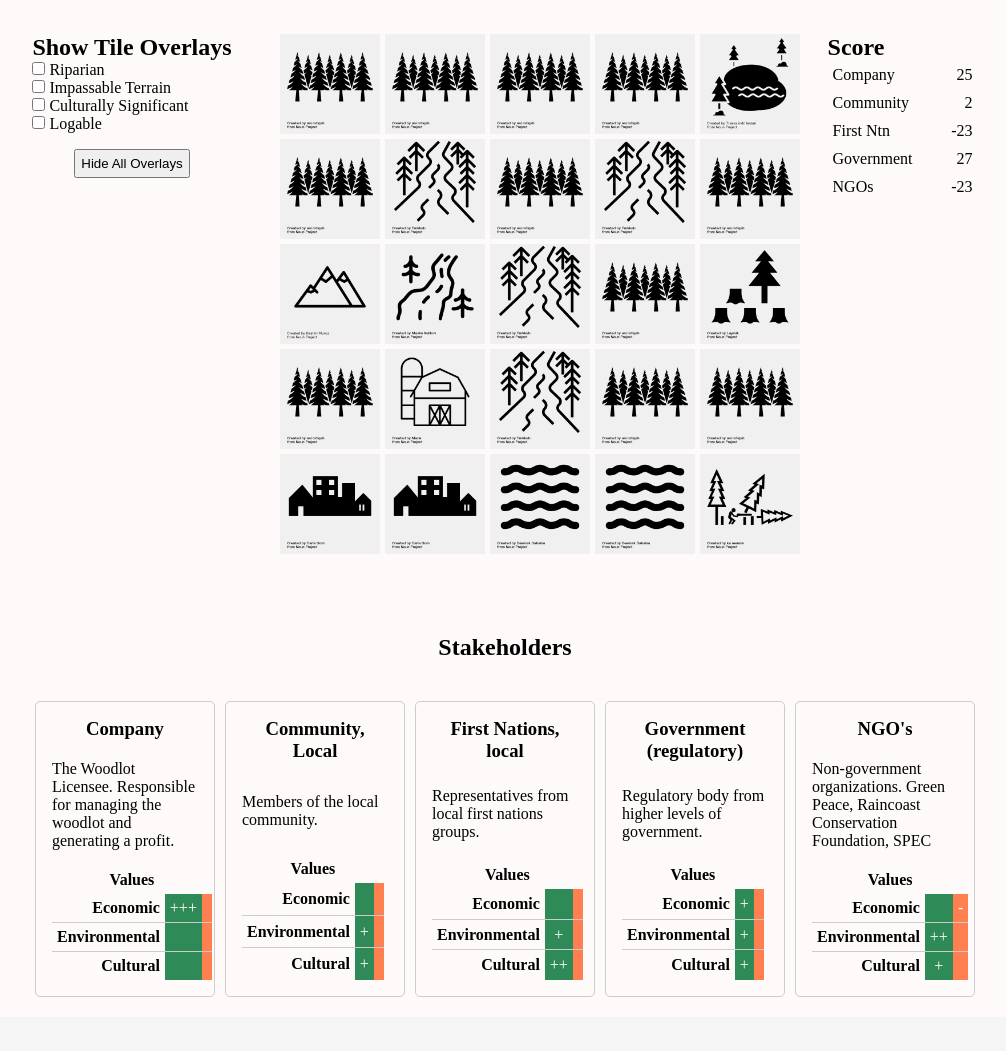
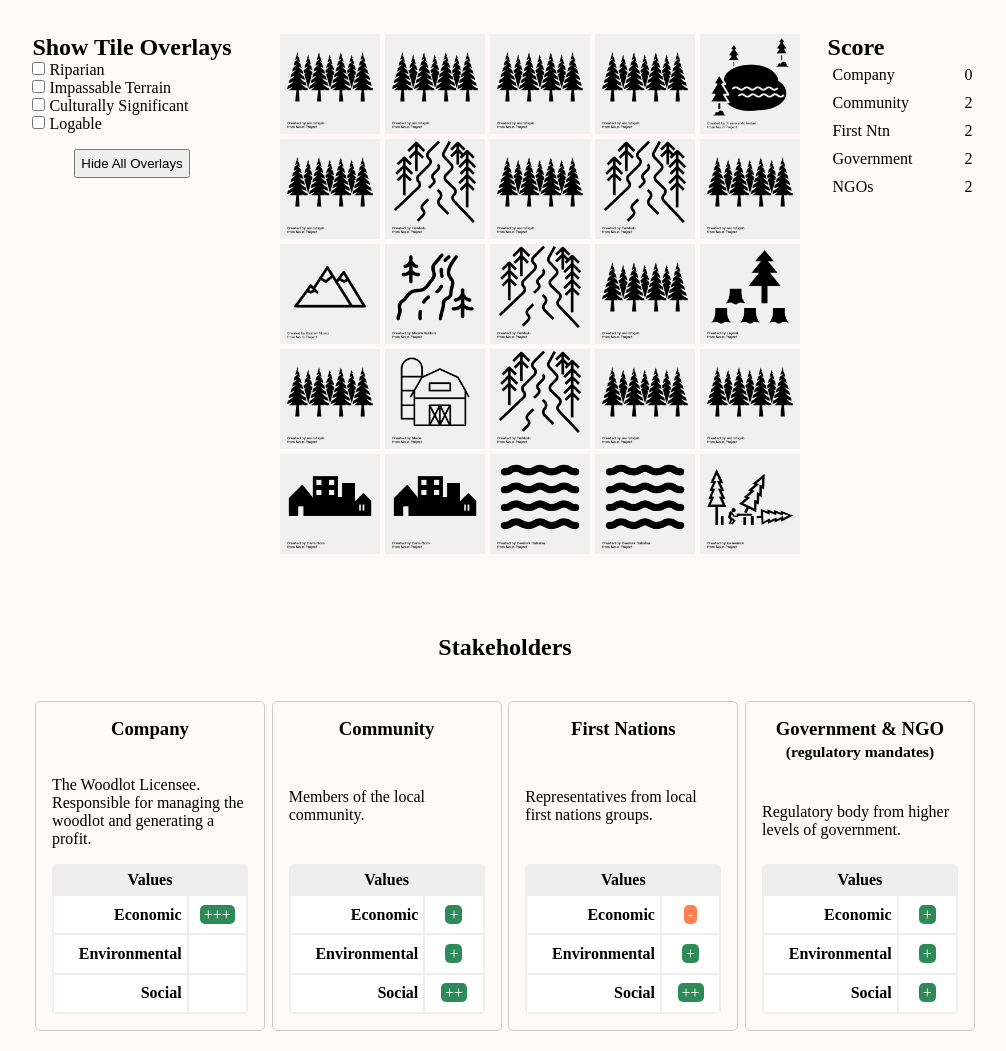
Before and after one commit to gdouglas/wm-game, a plain HTML site: page index.html in a window 1280 px wide. Shown: the part 140-1191 px from the top of the page, without its empty margins (135-1141 px from the left). Before the commit the page ends 1157 px from the top, so only its background shows below. Drawn offline with Linux system fonts and the light colour scheme.

Commit message:
stakeholder style changes

```diff
--- a/index.html
+++ b/index.html
@@ -42,7 +42,7 @@
     <div id="stakeholders">
       <div id="stakeholder-1" class="stakeholder-card">
         <h3>Company</h3>
-        <p>The Woodlot Licensee. Responsible for managing the woodlot and generating a profit.</p>
+        <p class="stakeholder-description">The Woodlot Licensee. Responsible for managing the woodlot and generating a profit.</p>
         <table>
           <thead>
             <tr>
@@ -52,25 +52,22 @@
           <tbody>
             <tr>
               <td>Economic</td>
-              <td>+++</td>
-              <td></td>
+              <td><span class="positive">+++</span></td>
             </tr>
             <tr>
               <td>Environmental</td>
               <td></td>
-              <td></td>
             </tr>
             <tr>
-              <td>Cultural</td>
-              <td></td>
+              <td>Social</td>
               <td></td>
             </tr>
           </tbody>
         </table>
       </div>
       <div id="stakeholder-2" class="stakeholder-card">
-        <h3>Community, Local</h3>
-        <p>Members of the local community.</p>
+        <h3>Community</h3>
+        <p class="stakeholder-description">Members of the local community.</p>
         <table>
           <thead>
             <tr>
@@ -80,25 +77,22 @@
           <tbody>
             <tr>
               <td>Economic</td>
-              <td></td>
-              <td></td>
+              <td><span class="positive">+</span></td>
             </tr>
             <tr>
               <td>Environmental</td>
-              <td>+</td>
-              <td></td>
+              <td><span class="positive">+</span></td>
             </tr>
             <tr>
-              <td>Cultural</td>
-              <td>+</td>
-              <td></td>
+              <td>Social</td>
+              <td><span class="positive">++</span></td>
             </tr>
           </tbody>
         </table>
       </div>
       <div id="stakeholder-3" class="stakeholder-card">
-        <h3>First Nations, local</h3>
-        <p>Representatives from local first nations groups.</p>
+        <h3>First Nations</h3>
+        <p class="stakeholder-description">Representatives from local first nations groups.</p>
         <table>
           <thead>
             <tr>
@@ -108,25 +102,22 @@
           <tbody>
             <tr>
               <td>Economic</td>
-              <td></td>
-              <td></td>
+              <td><span class="negative">-</span></td>
             </tr>
             <tr>
               <td>Environmental</td>
-              <td>+</td>
-              <td></td>
+              <td><span class="positive">+</span></td>
             </tr>
             <tr>
-              <td>Cultural</td>
-              <td>++</td>
-              <td></td>
+              <td>Social</td>
+              <td><span class="positive">++</span></td>
             </tr>
           </tbody>
         </table>
       </div>
       <div id="stakeholder-4" class="stakeholder-card">
-        <h3>Government (regulatory)</h3>
-        <p>Regulatory body from higher levels of government.</p>
+        <h3>Government & NGO <br><small>(regulatory mandates)</small></h3>
+        <p class="stakeholder-description">Regulatory body from higher levels of government.</p>
         <table>
           <thead>
             <tr>
@@ -136,50 +127,19 @@
           <tbody>
             <tr>
               <td>Economic</td>
-              <td>+</td>
-              <td></td>
+              <td><span class="positive">+</span></td>
             </tr>
             <tr>
               <td>Environmental</td>
-              <td>+</td>
-              <td></td>
+              <td><span class="positive">+</span></td>
             </tr>
             <tr>
-              <td>Cultural</td>
-              <td>+</td>
-              <td></td>
+              <td>Social</td>
+              <td><span class="positive">+</span></td>
             </tr>
           </tbody>
         </table>
       </div>
-      <div id="stakeholder-5" class="stakeholder-card">
-        <h3>NGO's</h3>
-        <p>Non-government organizations. Green Peace, Raincoast Conservation Foundation, SPEC</p>
-        <table>
-          <thead>
-            <tr>
-              <th colspan="3">Values</th>
-            </tr>
-          </thead>
-          <tbody>
-            <tr>
-              <td>Economic</td>
-              <td></td>
-              <td>-</td>
-            </tr>
-            <tr>
-              <td>Environmental</td>
-              <td>++</td>
-              <td></td>
-            </tr>
-            <tr>
-              <td>Cultural</td>
-              <td>+</td>
-              <td></td>
-            </tr>
-          </tbody>
-        </table>
-        </div>
     </div>
   </section>
 
@@ -189,7 +149,18 @@
       <h2 id="tileTitle">Tile Title</h2>
       <p id="tileDescription">Tile Description</p>
       <img src="" alt="Tile Image" id="tileImage">
-      <h2>Select Tile Attributes</h2>
+      <form id="modal-scenario-form">
+        <h2>Scenario</h2>
+        <div id="scenarioDescription"></div>
+        <input type="radio" id="scenario1" name="scenario" value="scenario1">
+        <label for="scenario1">Scenario 1</label><br>
+        <input type="radio" id="scenario2" name="scenario" value="scenario2">
+        <label for="scenario2">Scenario 2</label><br>
+        <input type="radio" id="scenario3" name="scenario" value="scenario3">
+        <label for="scenario3">Scenario 3</label><br>
+        <button type="button" onclick="applyScenario()">Apply</button>
+      </form>
+      <h2>Tag for overlay</h2>
       <form id="attributeForm">
         <span class="modal-option">
           <input type="checkbox" id="logable" name="logable">
--- a/script.js
+++ b/script.js
@@ -9,7 +9,7 @@ const tileState = {
     riparian: true,
     impassable: false,
     culturallySignificant: false,
-    logable: true
+    logable: false
   },
   tile1: {
     name: "Tile 2",
@@ -18,7 +18,7 @@ const tileState = {
     riparian: false,
     impassable: false,
     culturallySignificant: false,
-    logable: true
+    logable: false
   },
   tile2: {
     name: "Tile 3",
@@ -27,7 +27,7 @@ const tileState = {
     riparian: false,
     impassable: false,
     culturallySignificant: false,
-    logable: true
+    logable: false
   },
   tile3: {
     name: "Tile 4",
@@ -36,7 +36,7 @@ const tileState = {
     riparian: false,
     impassable: false,
     culturallySignificant: false,
-    logable: true
+    logable: false
   },
   tile4: {
     name: "Tile 5",
@@ -45,7 +45,7 @@ const tileState = {
     riparian: false,
     impassable: false,
     culturallySignificant: false,
-    logable: true
+    logable: false
   },
   tile5: {
     name: "Tile 6",
@@ -54,7 +54,7 @@ const tileState = {
     riparian: false,
     impassable: false,
     culturallySignificant: false,
-    logable: true
+    logable: false
   },
   tile6: {
     name: "Tile 7",
@@ -63,7 +63,7 @@ const tileState = {
     riparian: false,
     impassable: false,
     culturallySignificant: false,
-    logable: true
+    logable: false
   },
   tile7: {
     name: "Tile 8",
@@ -72,7 +72,7 @@ const tileState = {
     riparian: false,
     impassable: false,
     culturallySignificant: false,
-    logable: true
+    logable: false
   },
   tile8: {
     name: "Tile 9",
@@ -81,7 +81,7 @@ const tileState = {
     riparian: false,
     impassable: false,
     culturallySignificant: false,
-    logable: true
+    logable: false
   },
   tile9: {
     name: "Tile 10",
@@ -90,7 +90,7 @@ const tileState = {
     riparian: false,
     impassable: false,
     culturallySignificant: false,
-    logable: true
+    logable: false
   },
   tile10: {
     name: "Tile 11",
@@ -99,7 +99,7 @@ const tileState = {
     riparian: false,
     impassable: false,
     culturallySignificant: false,
-    logable: true
+    logable: false
   },
   tile11: {
     name: "Tile 12",
@@ -108,7 +108,7 @@ const tileState = {
     riparian: false,
     impassable: false,
     culturallySignificant: false,
-    logable: true
+    logable: false
   },
   tile12: {
     name: "Tile 13",
@@ -117,7 +117,7 @@ const tileState = {
     riparian: true,
     impassable: false,
     culturallySignificant: false,
-    logable: true
+    logable: false
   },
   tile13: {
     name: "Tile 14",
@@ -126,7 +126,7 @@ const tileState = {
     riparian: false,
     impassable: false,
     culturallySignificant: false,
-    logable: true
+    logable: false
   },
   tile14: {
     name: "Tile 15",
@@ -135,7 +135,7 @@ const tileState = {
     riparian: false,
     impassable: false,
     culturallySignificant: false,
-    logable: true
+    logable: false
   },
   tile15: {
     name: "Tile 16",
@@ -144,7 +144,7 @@ const tileState = {
     riparian: false,
     impassable: false,
     culturallySignificant: false,
-    logable: true
+    logable: false
   },
   tile16: {
     name: "Tile 17",
@@ -153,7 +153,7 @@ const tileState = {
     riparian: false,
     impassable: false,
     culturallySignificant: false,
-    logable: true
+    logable: false
   },
   tile17: {
     name: "Tile 18",
@@ -162,7 +162,7 @@ const tileState = {
     riparian: false,
     impassable: false,
     culturallySignificant: false,
-    logable: true
+    logable: false
   },
   tile18: {
     name: "Tile 19",
@@ -171,7 +171,7 @@ const tileState = {
     riparian: false,
     impassable: false,
     culturallySignificant: false,
-    logable: true
+    logable: false
   },
   tile19: {
     name: "Tile 20",
@@ -180,7 +180,7 @@ const tileState = {
     riparian: false,
     impassable: false,
     culturallySignificant: false,
-    logable: true
+    logable: false
   },
   tile20: {
     name: "Tile 21",
@@ -189,7 +189,7 @@ const tileState = {
     riparian: false,
     impassable: false,
     culturallySignificant: false,
-    logable: true
+    logable: false
   },
   tile21: {
     name: "Tile 22",
@@ -198,7 +198,7 @@ const tileState = {
     riparian: false,
     impassable: false,
     culturallySignificant: false,
-    logable: true
+    logable: false
   },
   tile22: {
     name: "Tile 23",
@@ -207,7 +207,7 @@ const tileState = {
     riparian: false,
     impassable: false,
     culturallySignificant: false,
-    logable: true
+    logable: false
   },
   tile23: {
     name: "Tile 24",
@@ -216,7 +216,7 @@ const tileState = {
     riparian: false,
     impassable: false,
     culturallySignificant: false,
-    logable: true
+    logable: false
   },
   tile24: {
     name: "Tile 25",
@@ -225,7 +225,7 @@ const tileState = {
     riparian: false,
     impassable: false,
     culturallySignificant: false,
-    logable: true
+    logable: false
   }
 };
 
--- a/style.css
+++ b/style.css
@@ -239,10 +239,24 @@ body {
     text-align: center;
     margin-bottom: 20px;
   }
+  .stakeholder-description {
+    margin: 1rem 0;
+  }
 
   table {
-    margin-top: 1rem;
-    border-collapse: collapse;
+    margin-top: auto;
+    border-collapse: separate;
+    height: 150px;
+    width: 100%;
+    border-radius: 5px;
+    background: #eee;
+  }
+  thead {
+    border-bottom: 1px solid #ccc;
+    border-radius: 5px 5px 0 0;
+  }
+  tbody {
+    background-color: #fff;
   }
 
   th,
@@ -258,13 +272,17 @@ body {
     text-align: right;
   }
 
-  td:nth-child(2) {
+  .positive,
+  .negative {
     color: #fff;
+    padding: 1px 4px;
+    border-radius: 5px;
+  }
+  .positive {
     background: seagreen;
   }
 
-  td:nth-child(3) {
-    color: #fff;
+  .negative {
     background: coral
   }
 
@@ -275,16 +293,12 @@ body {
   tr {
     border-bottom: 1px solid #ccc;
   }
-
-  #stakeholders {
-    display: flex;
-  }
-
   .stakeholder-card {
     display: flex;
     flex-wrap: wrap;
     justify-content: space-between;
-    width: 180px;
+    width: 25%;
+    max-width: min(270px, calc(25% - 5px));
     padding: 1rem;
     border: 1px solid #ccc;
     border-radius: 5px;
```
